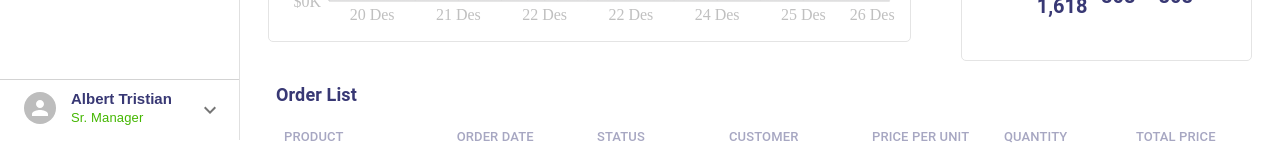
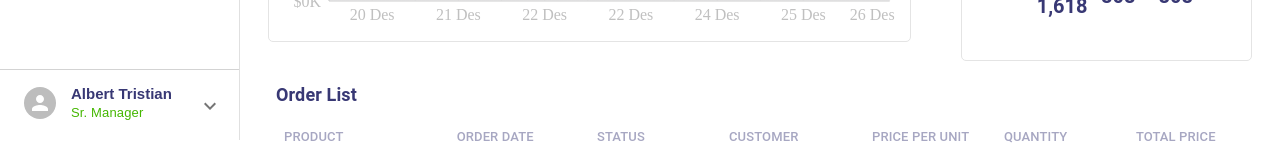
Before and after one commit to Kashaf-aiman/Analyze., a React (Create React App) app: page / in a window 1280 px wide. Shown: the part 660-805 px from the top of the page. Built offline with nearby package versions, Linux system fonts and the light colour scheme.

Commit message:
updated avatar

```diff
--- a/src/components/Sidebar/Avatar.js
+++ b/src/components/Sidebar/Avatar.js
@@ -10,7 +10,7 @@ export default function SAvatar() {
         <Box
             sx={{
             position:'relative',
-            padding:'10px 4px',
+            padding:'15px 4px',
             height:'40px'
             }}>
             <Box sx={{display:'flex', alignItems:'center'}}>
@@ -47,7 +47,7 @@ export default function SAvatar() {
                     </Typography>
                 </Box>
             </Box>
-            <IconButton  sx={{ position:'absolute',left:'88%',bottom:'10px',minWidth:'50px',lineHeight:'50px',transform:'translateX(-50%)'}}>
+            <IconButton  sx={{ position:'absolute',left:'88%',bottom:'14px',minWidth:'50px',lineHeight:'50px',transform:'translateX(-50%)'}}>
                 <KeyboardArrowDownOutlinedIcon />
             </IconButton>
         </Box>
```
